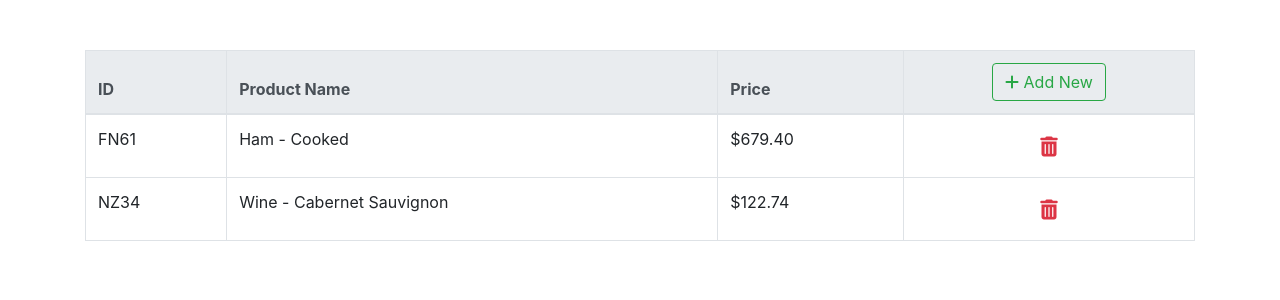
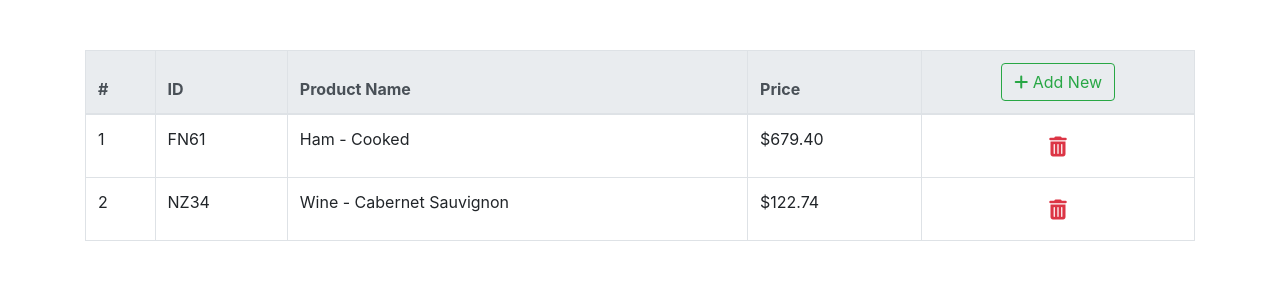
Before and after one commit to thuvarahan97/SimpleProductManager, a Django app: page / in a window 1280 px wide. Shown: the part 56-356 px from the top of the page. Run offline with Django 3.2, Linux system fonts and the light colour scheme; data comes from the database, SQL or seed files in the repository; some libraries are stand-ins or nearby versions.

Commit message:
Completed Search Product

```diff
--- a/ProductManagerProject/ProductManagerApp/templates/ProductManagerApp/base.html
+++ b/ProductManagerProject/ProductManagerApp/templates/ProductManagerApp/base.html
@@ -31,8 +31,9 @@
                 <a class="nav-link" href="#">Link</a>
                 </li> -->
             </ul>
-            <form class="form-inline my-2 my-lg-0">
-                <input class="form-control mr-sm-2" type="search" placeholder="Search" aria-label="Search">
+            <form action="{% url 'search_product' %}" method="GET" class="form-inline my-2 my-lg-0">
+<!--                {% csrf_token %}-->
+                <input name="search_query" value="{{request.GET.search_query}}" class="form-control mr-sm-2" type="search" placeholder="Search" aria-label="Search">
                 <button class="btn btn-outline-success my-2 my-sm-0" type="submit">Search</button>
             </form>
             </div>
--- a/ProductManagerProject/ProductManagerApp/templates/ProductManagerApp/products.html
+++ b/ProductManagerProject/ProductManagerApp/templates/ProductManagerApp/products.html
@@ -7,6 +7,7 @@
             <table class="table table-bordered" style="margin-top: 50px;">
                 <thead class="thead-light">
                 <tr>
+                    <th scope="col">#</th>
                     <th scope="col">ID</th>
                     <th scope="col">Product Name</th>
                     <th scope="col">Price</th>
@@ -19,8 +20,10 @@
                 </tr>
                 </thead>
                 <tbody>
+                {% if product_list %}
                     {% for product in product_list %}
                         <tr>
+                            <td>{{forloop.counter}}</td>
                             <td>{{product.id}}</td>
                             <td>{{product.name}}</td>
                             <td>${{product.price}}</td>
@@ -34,6 +37,13 @@
                             </td>
                         </tr>
                     {% endfor %}
+                {% else %}
+                    <tr>
+                        <td colspan="4" class="text-center" style="font-size:16pt;">
+                            No results found.
+                        </td>
+                    </tr>
+                {% endif %}
                 </tbody>
             </table>
 
--- a/ProductManagerProject/ProductManagerApp/urls.py
+++ b/ProductManagerProject/ProductManagerApp/urls.py
@@ -5,4 +5,5 @@ urlpatterns = [
     path('', views.product_list, name='home_page'),
     path('add_product', views.product_form, name='add_product'),
     path('delete/<str:id>/', views.product_delete, name='product_delete'),
+    path('results', views.search_product, name='search_product'),
 ]
--- a/ProductManagerProject/ProductManagerApp/views.py
+++ b/ProductManagerProject/ProductManagerApp/views.py
@@ -26,3 +26,12 @@ def product_delete(request, id):
     product = Products.objects.get(pk=id)
     product.delete()
     return redirect('/')
+
+
+def search_product(request):
+    search_query = request.GET.get('search_query')
+    if search_query != "":
+        context = {'product_list': Products.objects.all().filter(name__contains=search_query)}
+        return render(request, 'ProductManagerApp/products.html', context)
+    else:
+        return redirect('/')
```
Lines whose indentation alone changed are shown as unchanged.
